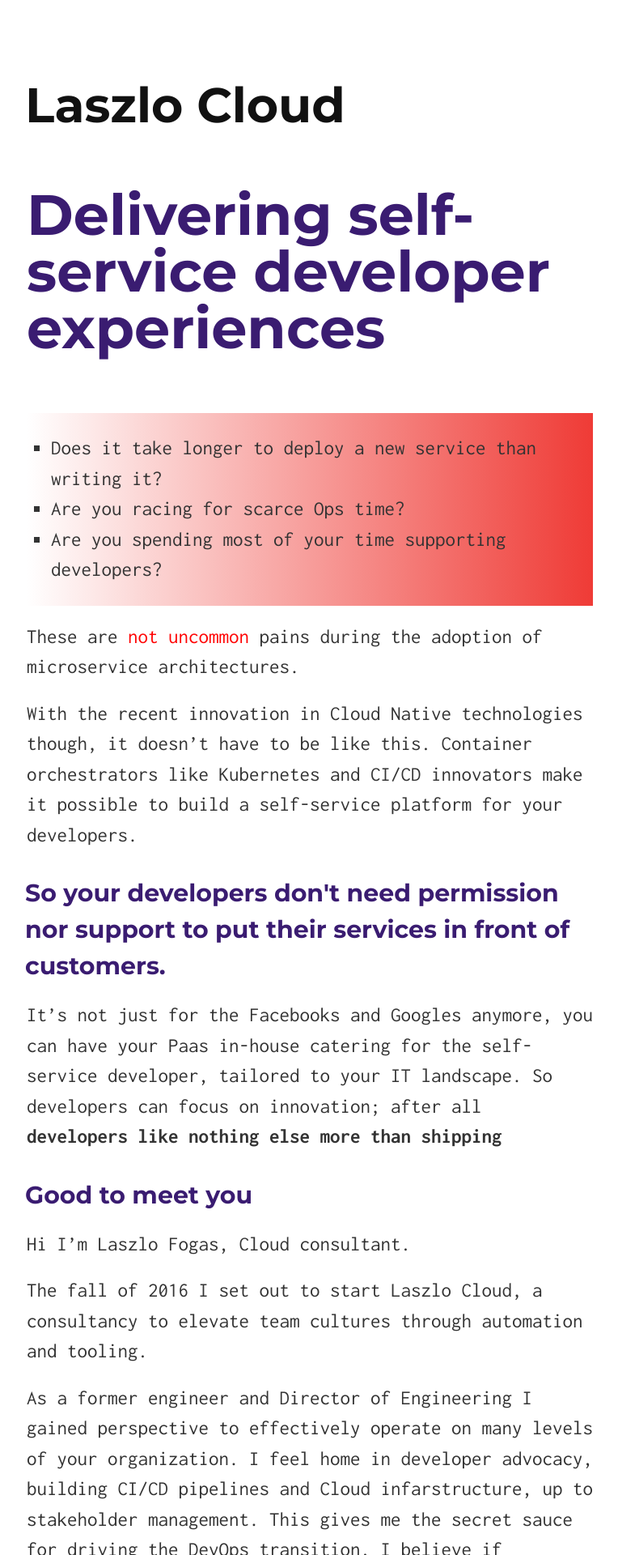
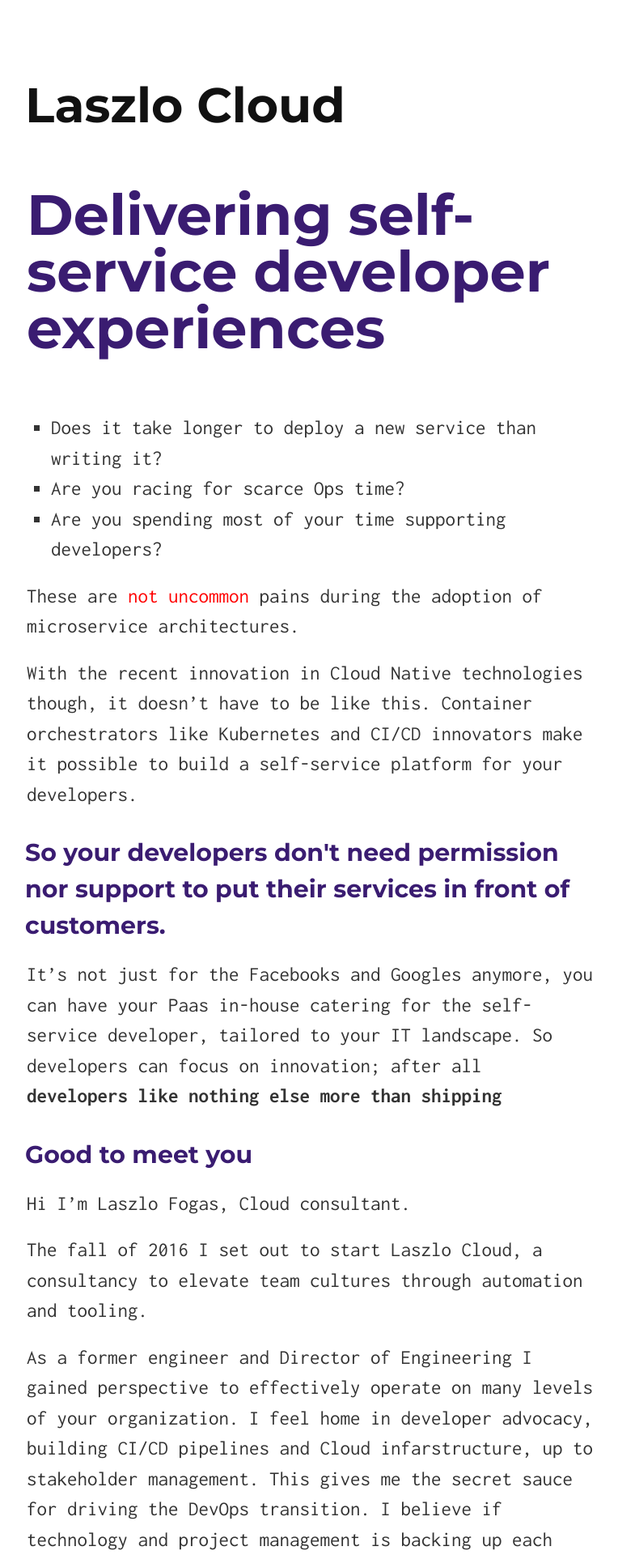
Before and after one commit to laszlocph/website, a Jekyll site: the page built from index.md, in a window 1280 px wide. Shown: the top 1920 px of the page at 81% size, without its empty margins (257-1021 px from the left). Built offline with Jekyll 4.4.1, drawn with Linux system fonts in a browser that asks for light colours; nearby versions of some CDN libraries; comment, search, counter and statistics services are not loaded.

Commit message:
Revert "Rework"
This reverts commit 682a5a1f5e4a4062ff7bd5165572ceca320d281c.

```diff
--- a/_layouts/index.html
+++ b/_layouts/index.html
@@ -22,7 +22,7 @@
   <meta name="twitter:image" content="{{ site.url }}/{{ page.image }}">
 
   <title>{{ site.title }} - {{ page.title }}</title>
-  <link rel="stylesheet" href="css/main.css?2">
+  <link rel="stylesheet" href="css/main.css?1">
   <style>
     p, ul{
         font-size: 1.25em;
--- a/_sass/_solo.scss
+++ b/_sass/_solo.scss
@@ -185,10 +185,5 @@
 }
 
 .questions {
-  padding: 1em 0 1em 1.5rem;
   font-size: 1.25em;
-  background: #EF3B36;  /* fallback for old browsers */
-  background: -webkit-linear-gradient(to right, #FFFFFF, #EF3B36);  /* Chrome 10-25, Safari 5.1-6 */
-  background: linear-gradient(to right, #FFFFFF, #EF3B36); /* W3C, IE 10+/ Edge, Firefox 16+, Chrome 26+, Opera 12+, Safari 7+ */
-
 }
```
